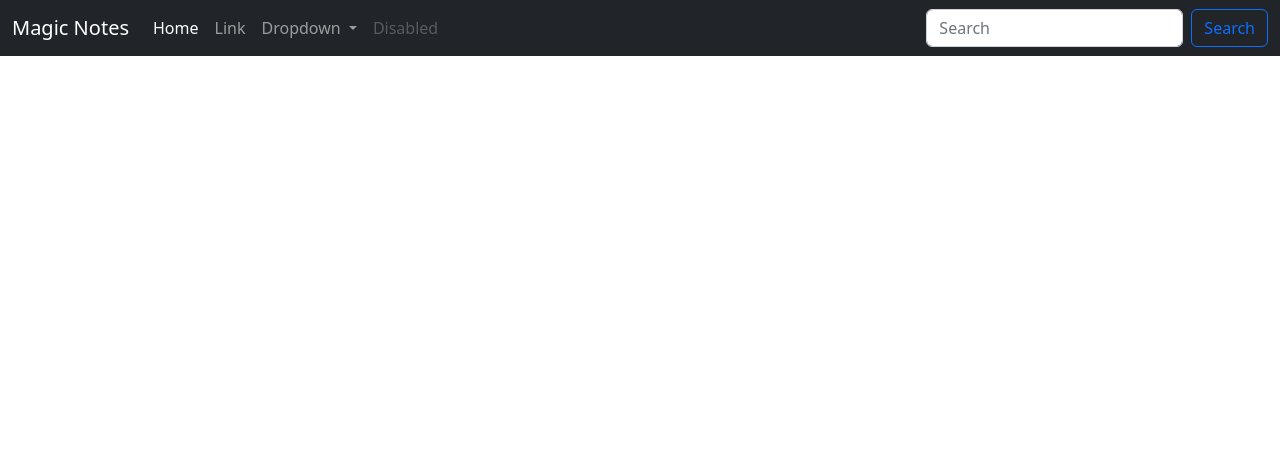
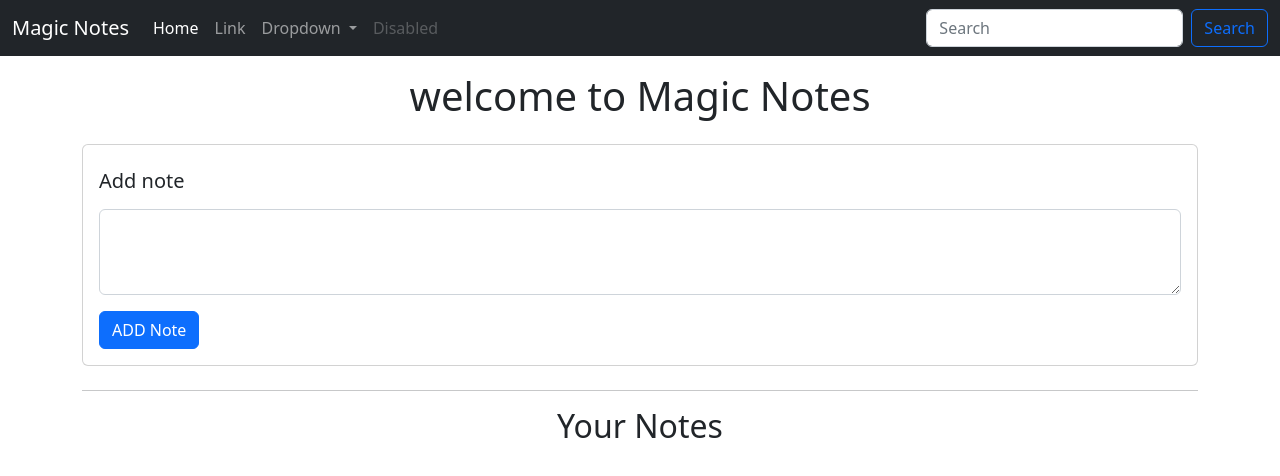
Before and after one commit to sohammanjrekar/CURD-Project-in-javascript, a plain HTML site: page index.html in a window 1280 px wide. Drawn offline with nearby package versions, Linux system fonts and the light colour scheme.

Commit message:
Update index.html

```diff
--- a/index.html
+++ b/index.html
@@ -54,7 +54,21 @@
         </div>
     </nav>
 
+    <div class="container my-3">
+        <h1 style=" text-align: center;">welcome to Magic Notes</h1>
+        <div class="card my-4">
+            <div class="card-body">
+                <h5 class="card-title my-2">Add note</h5>
+                <textarea class="form-control my-3" id="addtext" rows="3"></textarea>
+                <button class="btn btn-primary" id="addbtn">ADD Note</button>
+            </div>
+        </div>
+<hr>
+        <h2 style=" text-align: center;">Your Notes</h2>
+<div id="notes" class="row container-fluid my-3">
 
+</div>
+    </div>
 
 
 
```
